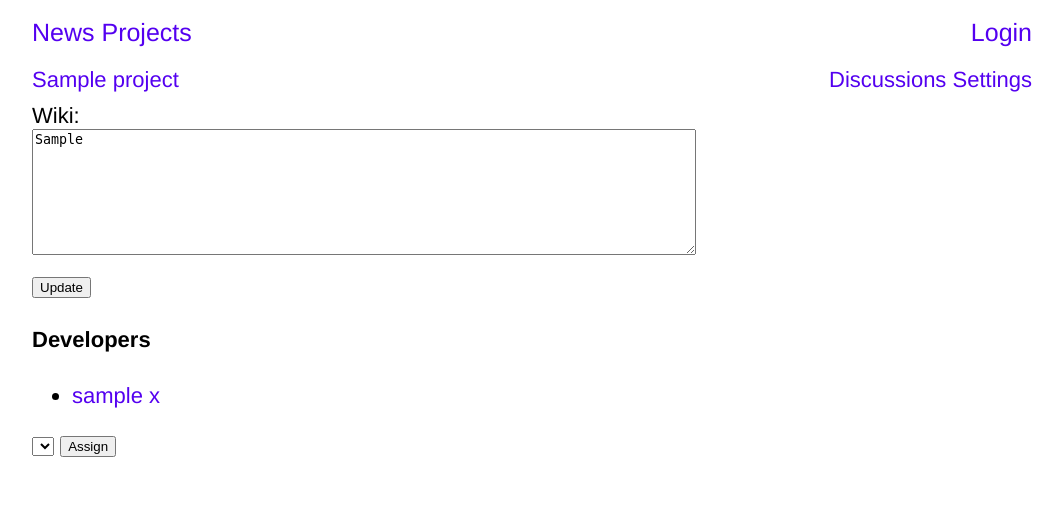
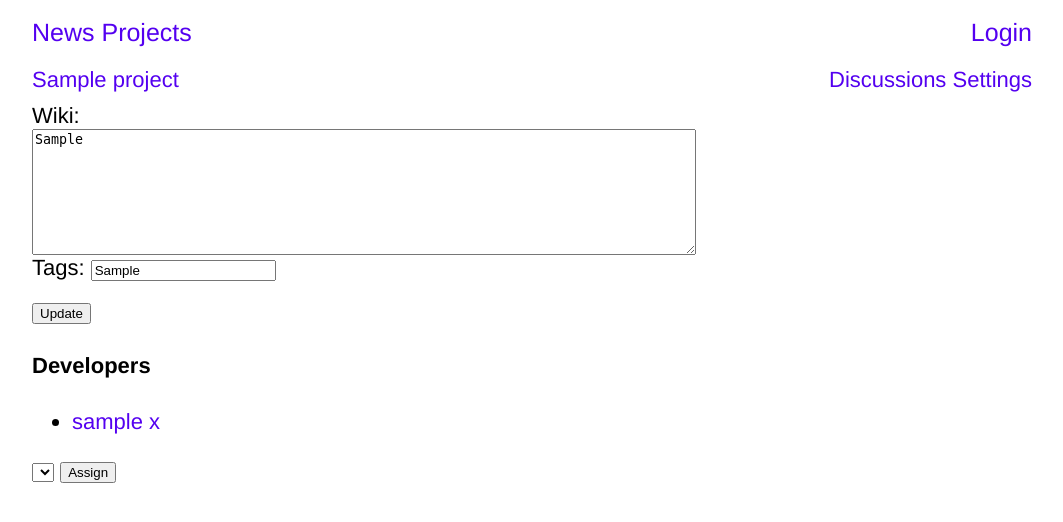
Before and after one commit to arevej/Mitarbet, a Django app: page /projects/1/edit/ in a window 1280 px wide. Shown: the top 522 px of the page, without its empty margins (108-1171 px from the left). Run offline with Django 3.2, Linux system fonts and the light colour scheme; tables that the repository leaves empty hold one stand-in row (values such as "Sample post"); lists and menus that the app fills with data are empty.

Commit message:
Add tags to projects and search tags

```diff
--- a/Mitarbet/urls.py
+++ b/Mitarbet/urls.py
@@ -38,7 +38,6 @@
     url(r'^projects/(?P<project_id>[0-9]+)/files/new/$', projects_views.add_file, name='add_file'),
     url(r'^projects/(?P<project_id>[0-9]+)/files/(?P<file_id>[0-9]+)/delete/$', projects_views.delete_file, name='delete_file'),
     url(r'^projects/(?P<project_id>[0-9]+)/edit/$', projects_views.edit_project, name='edit_project'),
-    url(r'^projects/(?P<project_id>[0-9]+)/edit/wiki$', projects_views.edit_project, name='wiki'),
     url(r'^projects/(?P<project_id>[0-9]+)/developers/$', projects_views.add_developer, name='add_developer'),
     url(r'^projects/(?P<project_id>[0-9]+)/edit/developers/(?P<developer_id>[0-9]+)/delete/$', projects_views.delete_developer, name='delete_developer'),
     url(r'^projects/(?P<project_id>[0-9]+)/discussions/$', projects_views.discussion_list, name='discussion_list'),
--- a/projects/models.py
+++ b/projects/models.py
@@ -4,9 +4,13 @@
 
 class Project(models.Model):
     project_name = models.CharField(max_length=100)
-    wiki = models.CharField(max_length=100000)
+    wiki = models.CharField(max_length=100000, default='')
     creation_date = models.DateField()
     developers = models.ManyToManyField(User)
+    tags = models.CharField(max_length=1000, default='')
+
+    def tag_list(self):
+        return self.tags.split(' ')
 
 class Discussion(models.Model):
     project = models.ForeignKey(Project, on_delete=models.CASCADE)
--- a/projects/templates/projects/edit.html
+++ b/projects/templates/projects/edit.html
@@ -2,10 +2,12 @@
 
 {% block project_content %}
 
-<form action="{% url 'wiki' project.id %}" method="post">
+<form action="{% url 'edit_project' project.id %}" method="post">
   {% csrf_token %}
   Wiki:<br/>
-  <textarea name="wiki" rows="8" cols="80">{{project.wiki}}</textarea>
+  <textarea name="wiki" rows="8" cols="80">{{project.wiki}}</textarea><br>
+  Tags:
+  <input type="text" name="tags" value="{{project.tags}}">
   <p><button type="submit">Update</button></p>
 </form>
 
--- a/projects/views.py
+++ b/projects/views.py
@@ -13,7 +13,8 @@
             Q(project_name__contains=q) |
             Q(discussion__discussion_name__contains=q) |
             Q(discussion__comment__comment_text__contains=q) |
-            Q(wiki__contains=q)
+            Q(wiki__contains=q) |
+            Q(tags__contains=q)
         ).distinct()
     else:
         all_projects = Project.objects.order_by('-creation_date')
@@ -82,6 +83,8 @@
         return render(request, 'projects/edit.html', {'project': project, 'all_developers': all_developers})
     else:
         wiki = request.POST['wiki']
+        tags = request.POST['tags']
+        project.tags=tags
         project.wiki=wiki
         project.save()
         return HttpResponseRedirect(reverse('project', args=(project.id,)))
```
Also changed, not shown: projects/templates/projects/projects.html (+7 -1 lines), projects/migrations/0010_auto_20170612_1407.py (added).
